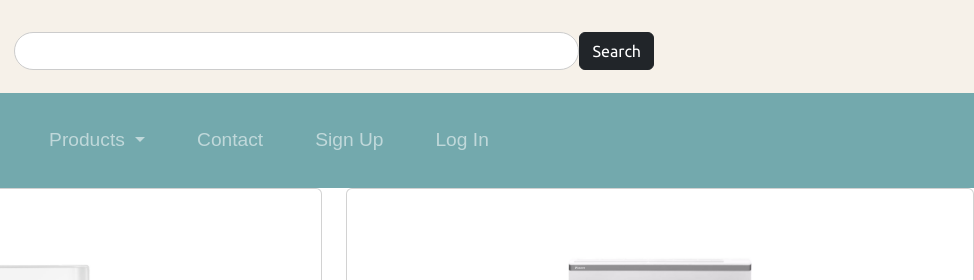
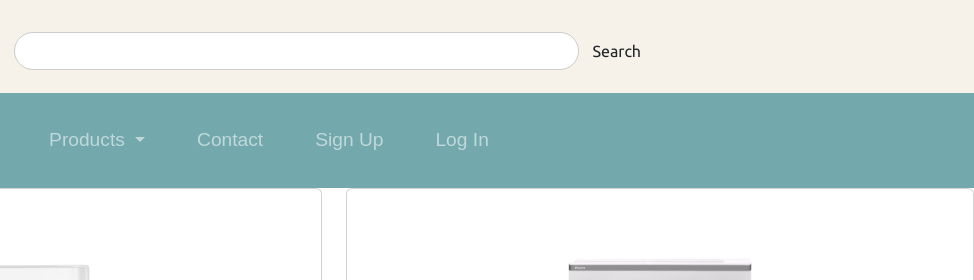
Before and after one commit to Pritu0810/sjtwebsite, a plain HTML site: page AirConditioners.html in a window 1280 px wide. Shown: the top 280 px of the page, 306-1280 px from the left. Drawn offline with nearby package versions, Linux system fonts and the light colour scheme.

Commit message:
Update AirConditioners.html

```diff
--- a/AirConditioners.html
+++ b/AirConditioners.html
@@ -32,7 +32,7 @@
         <a class="navbar-brand" href="Index.html"><img class="logo" src="LOGO_SJT-removebg-preview.png"  width="20%" alt="logo"</a>
         <form class="d-flex" role="search">
           <input class="search" type="search" placeholder="Search" aria-label="Search">
-          <button class="btn btn-dark" type="submit">Search</button>
+          <button class="btn btn-outlook-info" type="submit">Search</button>
         </form>
       </div>
     </div>
```
